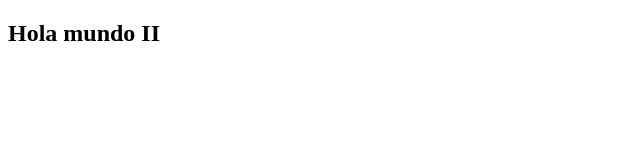
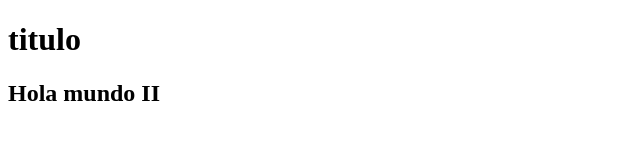
Before and after one commit to FreddyPatarroyo/curso-git, a plain HTML site: page index.html in a window 1280 px wide. Shown: the whole page, without its empty margins (0-640 px from the left). Drawn offline with Linux system fonts and the light colour scheme.

Commit message:
añadiendo un header

```diff
--- a/index.html
+++ b/index.html
@@ -5,6 +5,9 @@
     <title>GIT y GIT HUB</title>
   </head>
   <body>
+    <header>
+      <h1>titulo</h1>
+    </header>
     <div class="">
       <h2>Hola mundo II</h2>
     </div>
```
